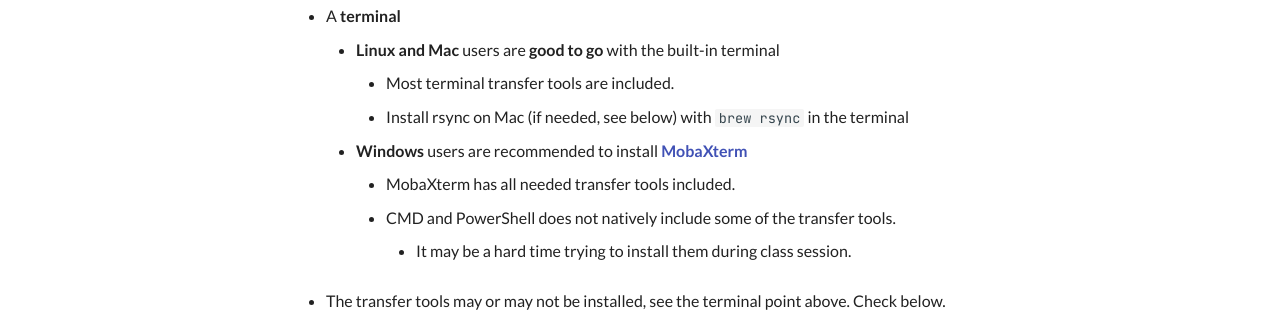
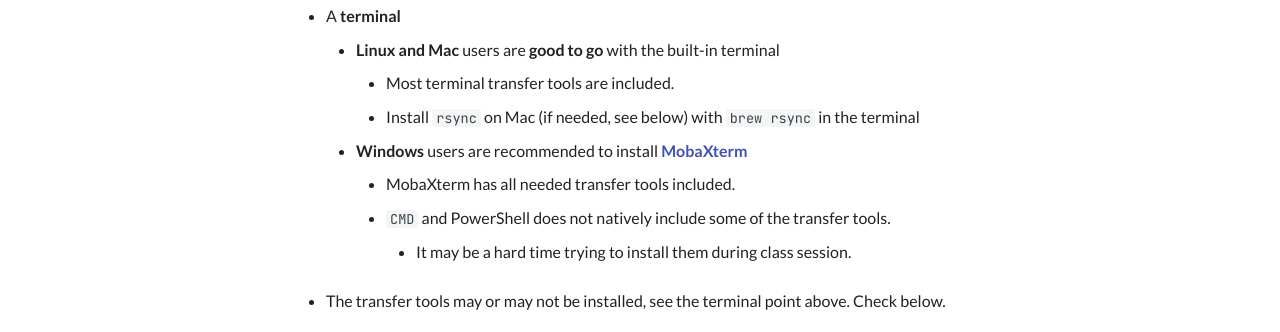
Before and after one commit to UPPMAX/naiss_file_transfer_course, an MkDocs documentation site: the page built from docs/prereqs/README.md, in a window 1280 px wide and 1286 px high. Shown: the part 751-1083 px from the top of the window. Built offline with MkDocs 1.6.1 and Material for MkDocs 9.7.7, drawn with Linux system fonts in a browser that asks for light colours; comment, search, counter and statistics services are not loaded.

Commit message:
Fix markdown

```diff
--- a/docs/prereqs/README.md
+++ b/docs/prereqs/README.md
@@ -39,10 +39,13 @@
 - A **terminal**
     - **Linux and Mac** users are **good to go** with the built-in terminal
         - Most terminal transfer tools are included.
-        - Install rsync on Mac (if needed, see below) with ``brew rsync`` in the terminal
-    - **Windows** users are recommended to install [**MobaXterm**](https://mobaxterm.mobatek.net/)
+        - Install `rsync` on Mac (if needed, see below)
+          with `brew rsync` in the terminal
+    - **Windows** users are recommended to install
+      [**MobaXterm**](https://mobaxterm.mobatek.net/)
         - MobaXterm has all needed transfer tools included.
-        - CMD and PowerShell does not natively include some of the transfer tools.
+        - `CMD` and PowerShell does not natively include
+          some of the transfer tools.
             - It may be a hard time trying to install them during class session.
 - The transfer tools may or may not be installed,
 see the terminal point above. Check below.
@@ -52,7 +55,8 @@
     - Open the terminal you will use.
     - Test the following commands as they are. There will be some kind of error output.
         - If they are related to missing arguments you are OK.
-        - If they tell you the tool is not found it is not there, you need to install it:
-    - ``scp``
-    - ``sftp``
-    - ``rsync``
+        - If they tell you the tool is not found it is not there,
+          you need to install it:
+    - `scp`
+    - `sftp`
+    - `rsync`
```
Also changed, not shown: docs/communication/welcome_email_may2025.md (+2 -2 lines), docs/faq/README.md (+7 -3 lines).
